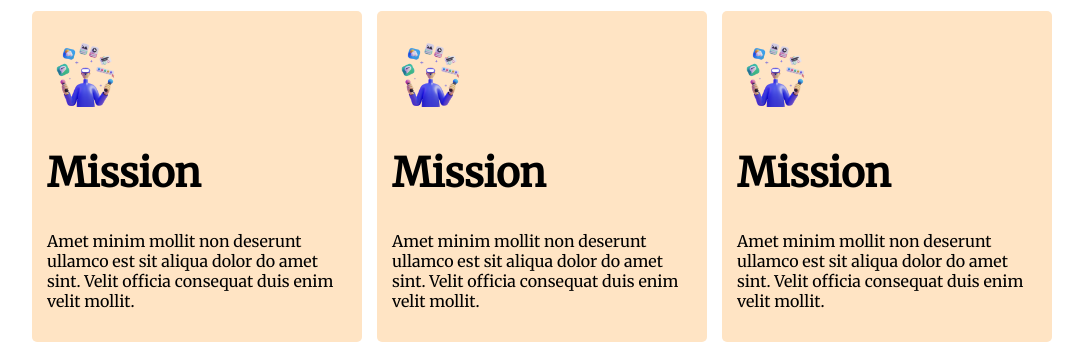
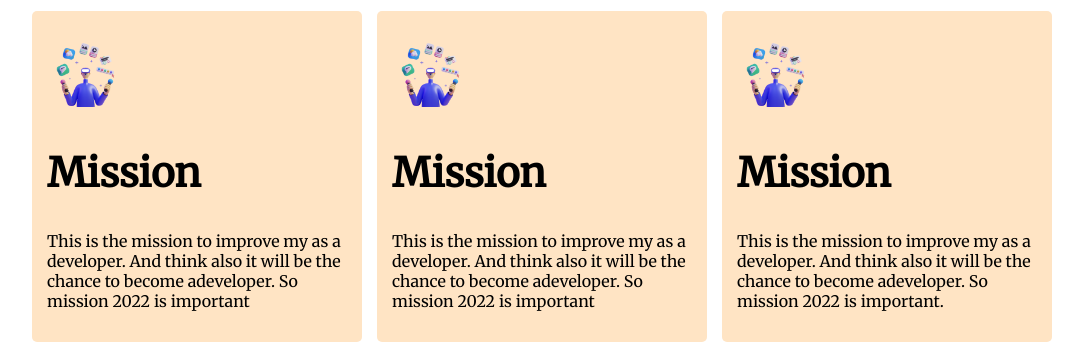
Before and after one commit to aktaruzzaman-shaon/my-first-repo, a plain HTML site: page index.html in a window 1280 px wide. Shown: the part 613-957 px from the top of the page, without its empty margins (126-1209 px from the left). Drawn offline with Linux system fonts and the light colour scheme.

Commit message:
content changed

```diff
--- a/index.html
+++ b/index.html
@@ -44,28 +44,22 @@
             <div class="mymissio-div">
                 <img src="images/illustrators/illustrator-1.png" alt="illustrator-1 pic" class="Mymission-img">
                 <h1>Mission</h1>
-                <p>Amet minim mollit non deserunt
-                    ullamco est sit aliqua dolor do amet
-                    sint. Velit officia consequat duis enim
-                    velit mollit.</p>
+                <p>This is the mission to improve my as a developer. And think also it will be the chance to become
+                    adeveloper. So mission 2022 is important</p>
             </div>
 
             <div class="mymissio-div">
                 <img src="images/illustrators/illustrator-1.png" alt="illustrator-1 pic" class="Mymission-img">
                 <h1>Mission</h1>
-                <p>Amet minim mollit non deserunt
-                    ullamco est sit aliqua dolor do amet
-                    sint. Velit officia consequat duis enim
-                    velit mollit.</p>
+                <p>This is the mission to improve my as a developer. And think also it will be the chance to become
+                    adeveloper. So mission 2022 is important</p>
             </div>
 
             <div class="mymissio-div">
                 <img src="images/illustrators/illustrator-1.png" alt="illustrator-1 pic" class="Mymission-img">
                 <h1>Mission</h1>
-                <p>Amet minim mollit non deserunt
-                    ullamco est sit aliqua dolor do amet
-                    sint. Velit officia consequat duis enim
-                    velit mollit.</p>
+                <p>This is the mission to improve my as a developer. And think also it will be the chance to become
+                    adeveloper. So mission 2022 is important.</p>
             </div>
         </div>
     </section>
```
